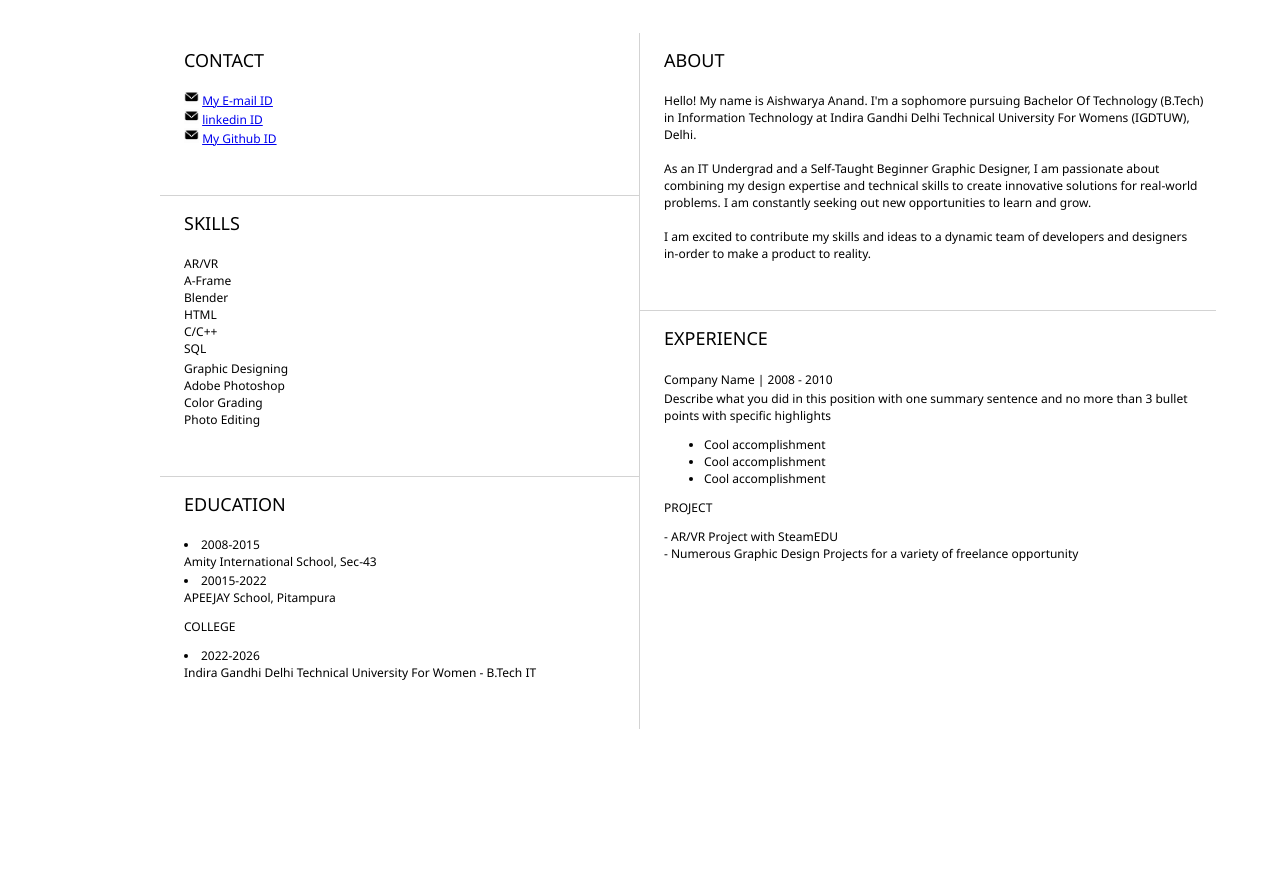
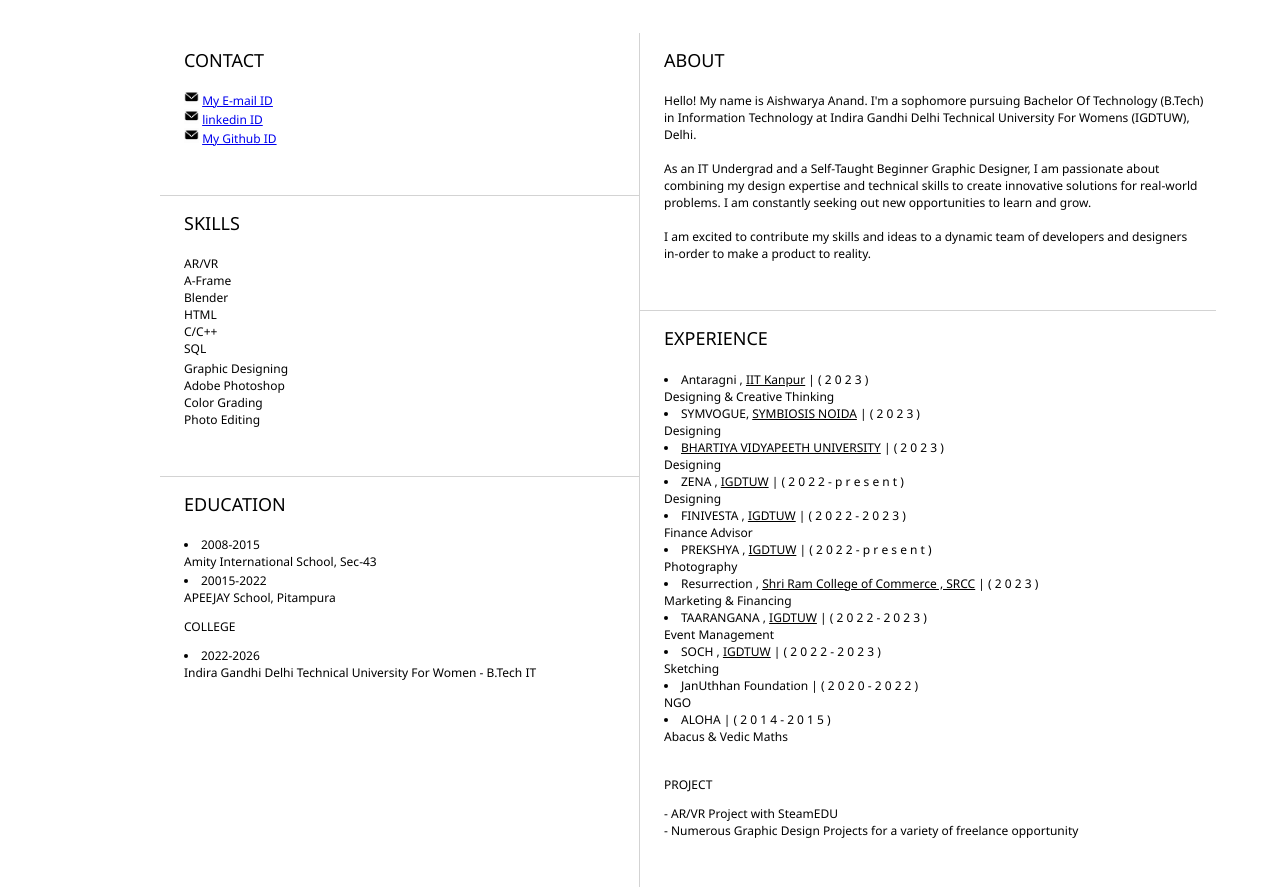
Before and after one commit to axshanand/My-Resume, a plain HTML site: page index.html in a window 1280 px wide. Shown: the part 210-1097 px from the top of the page. Before the commit the page ends 939 px from the top, so only its background shows below. Drawn offline with Linux system fonts and the light colour scheme.

Commit message:
My resume is done

```diff
--- a/index.html
+++ b/index.html
@@ -27,6 +27,7 @@
                 <section>
                     <h2>SKILLS</h2>
                     <p>
+
                         AR/VR   <br>
                         A-Frame <br>
                         Blender <br>
@@ -68,16 +69,34 @@
                 <section>
                     <h2>EXPERIENCE</h2>
 <p>
-        Company Name | 2008 - 2010
+    <li>Antaragni , <u>IIT Kanpur</u> | ( 2 0 2 3 ) <br></li>
+    Designing  & Creative Thinking
+    <li>SYMVOGUE, <u>SYMBIOSIS NOIDA</u> | ( 2 0 2 3 )<br></li>
+     Designing
+    <li><u>BHARTIYA VIDYAPEETH UNIVERSITY</u> | ( 2 0 2 3 )<br></li>
+    Designing
+    <li>ZENA , <u>IGDTUW</u> | ( 2 0 2 2 - p r e s e n t )<br></li>
+    Designing
+    <li>FINIVESTA , <u>IGDTUW</u> | ( 2 0 2 2 - 2 0 2 3 )<br></li>
+    Finance Advisor
+    <li>PREKSHYA , <u>IGDTUW</u> | ( 2 0 2 2 - p r e s e n t )<br></li>
+    Photography
+    <li>Resurrection , <u>Shri Ram College of Commerce , SRCC</u> | ( 2 0 2 3 )<br></li>
+    Marketing  & Financing
+    <li>TAARANGANA , <u>IGDTUW</u> | ( 2 0 2 2 - 2 0 2 3 )<br></li>
+    Event Management
+    <li>SOCH , <u>IGDTUW</u> | ( 2 0 2 2 - 2 0 2 3 )<br></li>
+    Sketching
+    <li>JanUthhan  Foundation | ( 2 0 2 0 - 2 0 2 2 )<br></li>
+    NGO
+    <li>ALOHA  | ( 2 0 1 4 - 2 0 1 5 )<br></li>
+    Abacus & Vedic Maths
+
+
+
 </p>
-<p>
-        Describe what you did in this position with one summary sentence and no more than 3 bullet points with specific highlights
-</p>
-<ul>
-        <li>Cool accomplishment</li>
-        <li>Cool accomplishment</li>
-        <li>Cool accomplishment</li>
-</ul>
+
+<br>
         <h3>PROJECT</h3>
                 -  AR/VR Project with SteamEDU <br>
                 - Numerous Graphic Design Projects for a variety of freelance opportunity
```
